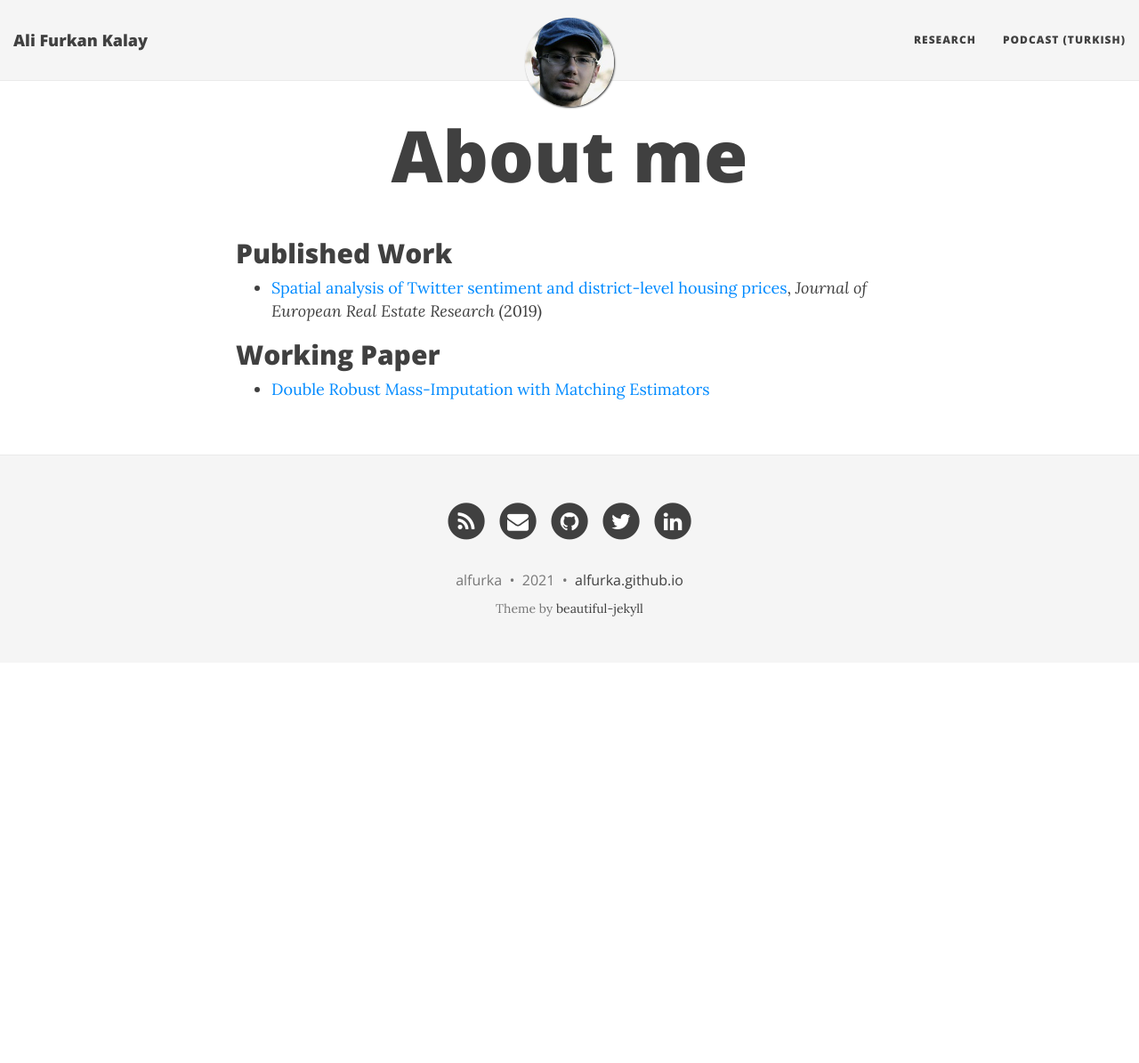
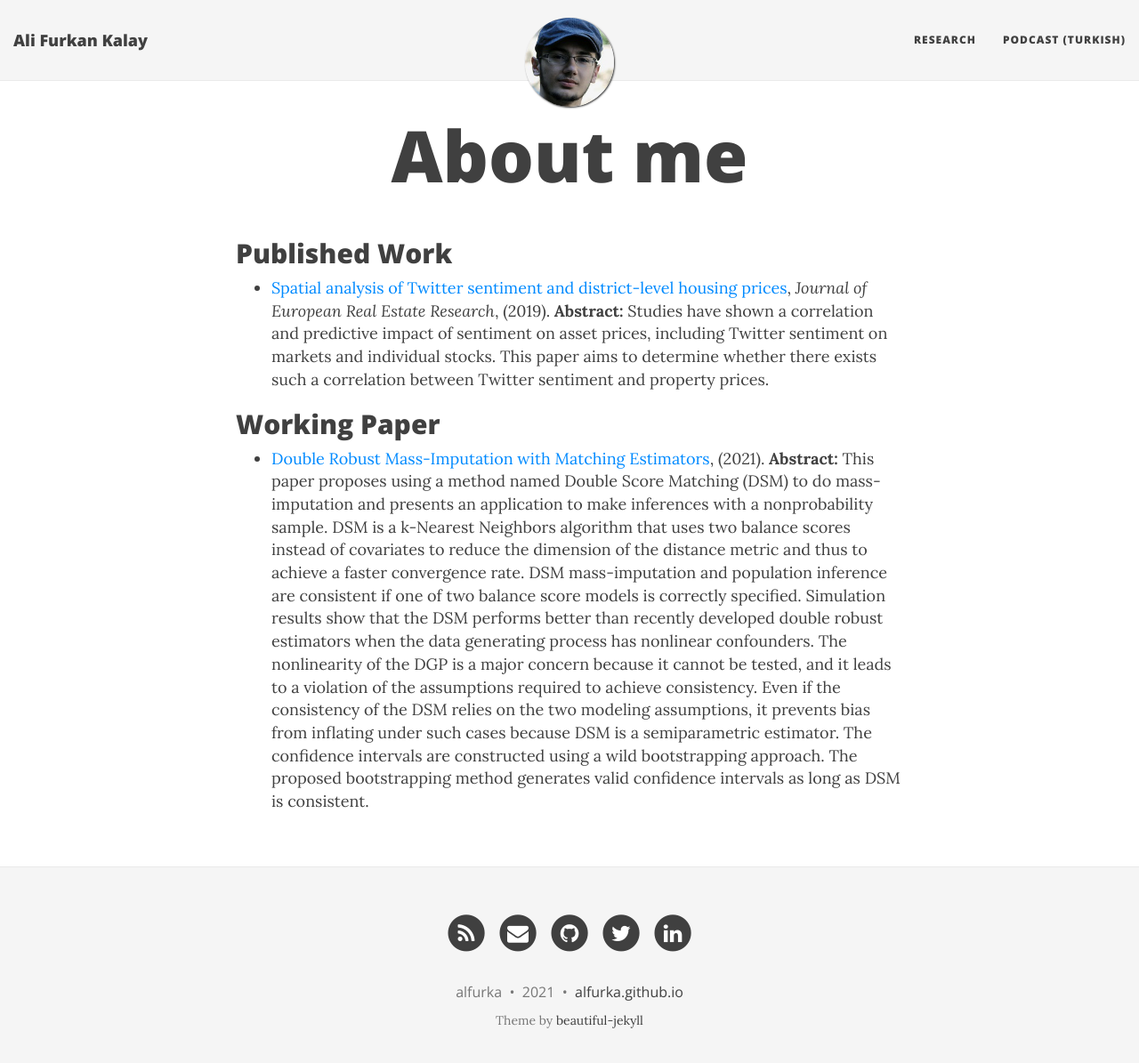
Before and after one commit to alfurka/alfurka.github.io, a Jekyll site: the page built from research.md, in a window 1280 px wide and 1208 px high. Shown: the top 1195 px of the window at 89% size. Built offline with Jekyll 4.4.1, drawn with Linux system fonts in a browser that asks for light colours; nearby versions of some CDN libraries.

Commit message:
Update research.md

```diff
--- a/research.md
+++ b/research.md
@@ -5,8 +5,9 @@ title: About me
 
 ## Published Work
 
-- [Spatial analysis of Twitter sentiment and district-level housing prices](https://www.emerald.com/insight/content/doi/10.1108/JERER-08-2018-0036/full/html), *Journal of European Real Estate Research* (2019)
+- [Spatial analysis of Twitter sentiment and district-level housing prices](https://www.emerald.com/insight/content/doi/10.1108/JERER-08-2018-0036/full/html), *Journal of European Real Estate Research*, (2019). **Abstract:** Studies have shown a correlation and predictive impact of sentiment on asset prices, including Twitter sentiment on markets and individual stocks. This paper aims to determine whether there exists such a correlation between Twitter sentiment and property prices.
+
 
 ## Working Paper
 
-- [Double Robust Mass-Imputation with Matching Estimators](https://arxiv.org/abs/2110.09275)
+- [Double Robust Mass-Imputation with Matching Estimators](https://arxiv.org/abs/2110.09275), (2021). **Abstract:** This paper proposes using a method named Double Score Matching (DSM) to do mass-imputation and presents an application to make inferences with a nonprobability sample. DSM is a k-Nearest Neighbors algorithm that uses two balance scores instead of covariates to reduce the dimension of the distance metric and thus to achieve a faster convergence rate. DSM mass-imputation and population inference are consistent if one of two balance score models is correctly specified. Simulation results show that the DSM performs better than recently developed double robust estimators when the data generating process has nonlinear confounders. The nonlinearity of the DGP is a major concern because it cannot be tested, and it leads to a violation of the assumptions required to achieve consistency. Even if the consistency of the DSM relies on the two modeling assumptions, it prevents bias from inflating under such cases because DSM is a semiparametric estimator. The confidence intervals are constructed using a wild bootstrapping approach. The proposed bootstrapping method generates valid confidence intervals as long as DSM is consistent.
```
